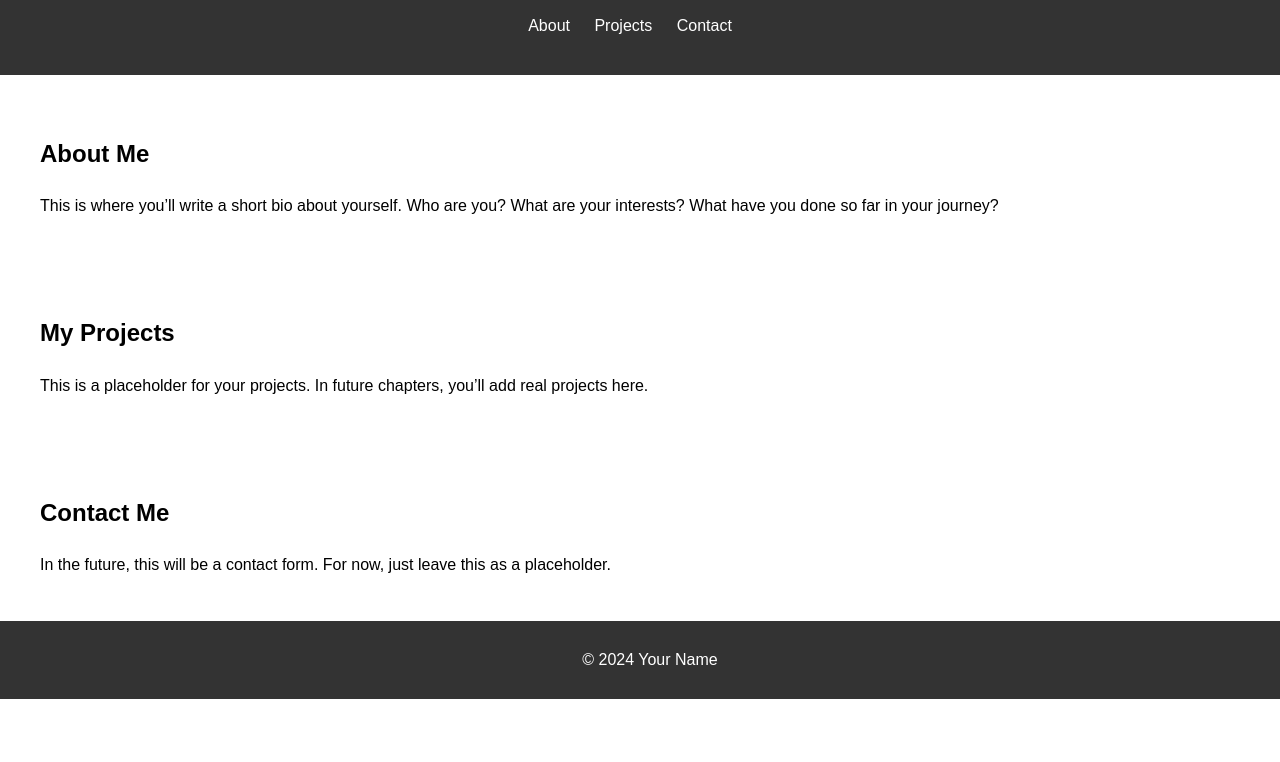
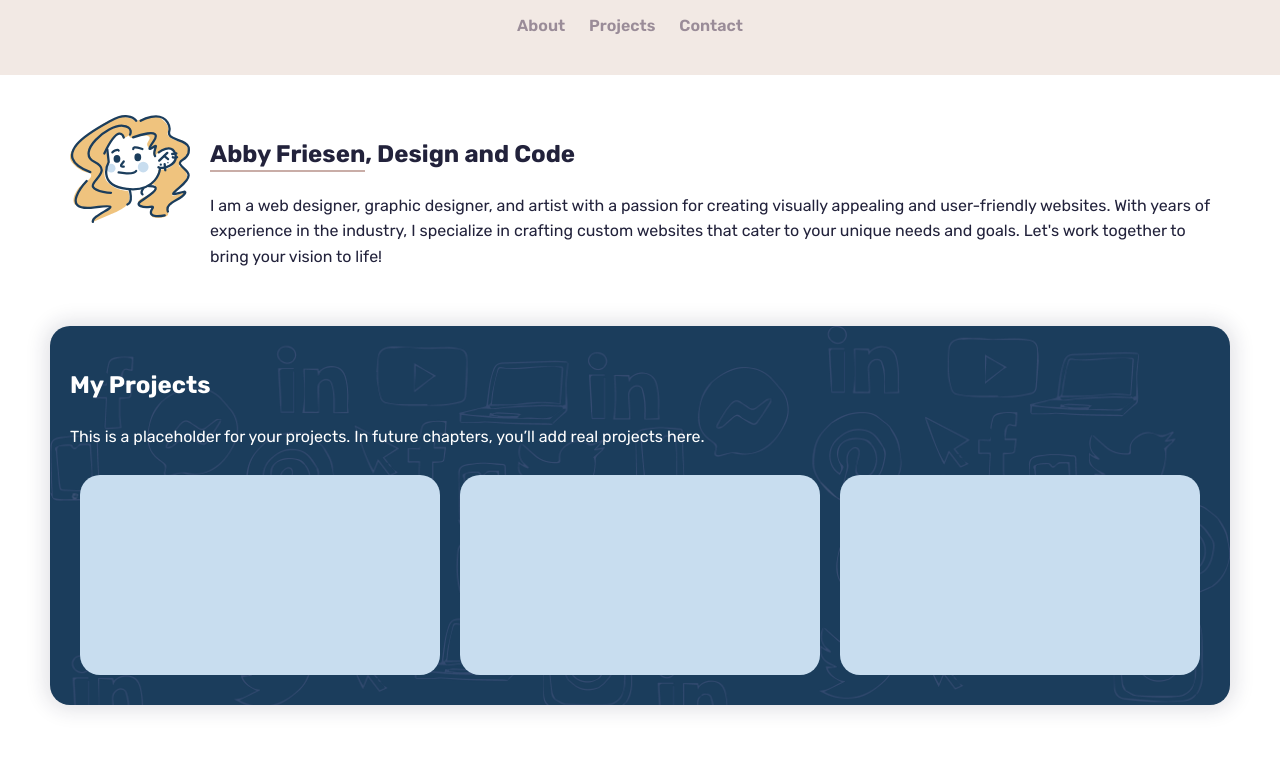
Before and after one commit to raeoffrost/my-portfolio, a plain HTML site: page index.html in a window 1280 px wide. Shown: the part 101-863 px from the top of the page. Before the commit the page ends 800 px from the top, so only its background shows below. Drawn offline with Linux system fonts and the light colour scheme.

Commit message:
Chapt. 1: Customized CSS and added brand

```diff
--- a/css/styles.css
+++ b/css/styles.css
@@ -1,17 +1,32 @@
-/* General Styles */
+/* Page */
 body {
     font-family: Arial, sans-serif;
     margin: 0;
     padding: 0;
     line-height: 1.6;
+    color: #22223b;
+    font-family: "Rubik", sans-serif;
 }
 
+section {
+    padding: 20px;
+    margin: 20px;
+}
+
+.body-wrap{
+    margin: 20px auto;
+    max-width: 1220px;
+}
+
+/* Nav */
 header {
-    background-color: #333;
+    background-color: #f2e9e4;
     color: white;
     padding: 20px;
     text-align: center;
 }
+
+
 
 nav ul {
     list-style: none;
@@ -24,21 +39,95 @@ nav ul li {
 }
 
 nav ul li a {
-    color: white;
+    color: #9a8c98;
     text-decoration: none;
+    font-weight: 600;
 }
 
-section {
-    padding: 20px;
-    margin: 20px;
+/* typography */
+
+header h1 {
+    color: #4a4e69;
 }
 
+.underlined{
+    padding-bottom: 2px;
+    border-bottom:  2px #c9ada7 solid;
+}
+
+/* footer */
+
 footer {
-    background-color: #333;
+    background-color: #1b3d5c;
     color: white;
     text-align: center;
     padding: 10px;
-    position: fixed;
+    position: relative;
     bottom: 0;
     width: 100%;
 }
+
+/* .about */
+
+.about{
+    display: flex;
+    gap: 20px;
+}
+.about-pic{
+    flex-grow: 1;
+}
+.about-pic img {
+    min-width: 100px;
+}
+.about-text{
+    flex-grow: 2;
+    max-width: 1000px;
+}
+
+/* projects */
+
+.projects {
+    position: relative;
+    background-color: #1b3d5c;
+    border-radius: 20px;
+    padding: 20px;
+    box-shadow: 0 0 20px 5px #22223b21;
+    color: #fff;
+}
+.projects-wrap{
+    position: relative;
+    padding: 0px;
+}
+.projects-wrap:before{
+    content: ' ';
+    display: block;
+    z-index: 2;
+    position: absolute;
+    left: 0;
+    top:0;
+    width: 100%;
+    height: 100%;
+    opacity: 0.6;
+    background-image: url("./images/socialiconpattern.png");
+    background-size: cover;
+    background-repeat: repeat;
+}
+.gallery{
+    display: flex;
+    position: relative;
+    z-index: 10;
+    flex-wrap: wrap;
+}
+.projects-text{
+    position: relative;
+    z-index: 15;
+}
+.placeholder{
+    flex-grow: 1;
+    min-height: 200px;
+    background-color: #c8ddef;
+    margin: 10px;
+    border-radius: 20px;
+    z-index: 1;
+    min-width: 200px;
+}
--- a/index.html
+++ b/index.html
@@ -3,13 +3,16 @@
 <head>
     <meta charset="UTF-8">
     <meta name="viewport" content="width=device-width, initial-scale=1.0">
+    <link rel="preconnect" href="https://fonts.googleapis.com">
+    <link rel="preconnect" href="https://fonts.gstatic.com" crossorigin>
+    <link href="https://fonts.googleapis.com/css2?family=Rubik:ital,wght@0,300..900;1,300..900&display=swap" rel="stylesheet">
     <link rel="stylesheet" href="css/styles.css">
     <title>My Portfolio</title>
 </head>
 <body>
     <!-- Header Section -->
     <header>
-        <h1>Your Name</h1>
+        <h1>Abby Friesen</h1>
         <nav>
             <ul>
                 <li><a href="#about">About</a></li>
@@ -19,27 +22,43 @@
         </nav>
     </header>
 
+    <div class="body-wrap">
+
     <!-- About Section -->
-    <section id="about">
-        <h2>About Me</h2>
-        <p>This is where you’ll write a short bio about yourself. Who are you? What are your interests? What have you done so far in your journey?</p>
+    <section id="about" class="about">
+        <div class="about-pic">
+            <img src="./css/images/abby-icon.svg" alt="simple stylized illustration of Abby">
+        </div>
+        <div class="about-text">
+        <h2><span class="underlined">Abby Friesen</span>, Design and Code</h2>
+        <p>I am a web designer, graphic designer, and artist with a passion for creating visually appealing and user-friendly websites. With years of experience in the industry, I specialize in crafting custom websites that cater to your unique needs and goals. Let's work together to bring your vision to life!</p>
+        </div>
     </section>
 
     <!-- Projects Section -->
-    <section id="projects">
+    <section class="projects-wrap">
+    <div id="projects" class="projects">
+        <div class="projects-text">
         <h2>My Projects</h2>
         <p>This is a placeholder for your projects. In future chapters, you’ll add real projects here.</p>
+        </div>
+        <div class="gallery">
+            <div class="placeholder"></div>
+            <div class="placeholder"></div>
+            <div class="placeholder"></div>
+        </div>
+    </div>
     </section>
 
     <!-- Contact Section -->
-    <section id="contact">
+    <section id="contact" class="contact">
         <h2>Contact Me</h2>
         <p>In the future, this will be a contact form. For now, just leave this as a placeholder.</p>
     </section>
-
+</div>
     <!-- Footer Section -->
     <footer>
-        <p>&copy; 2024 Your Name</p>
+        <p>&copy; 2024 Abby Friesen</p>
     </footer>
 </body>
 </html>
```
Also changed, not shown: css/images/abby-icon.svg (added), css/images/socialiconpattern.png (added).
